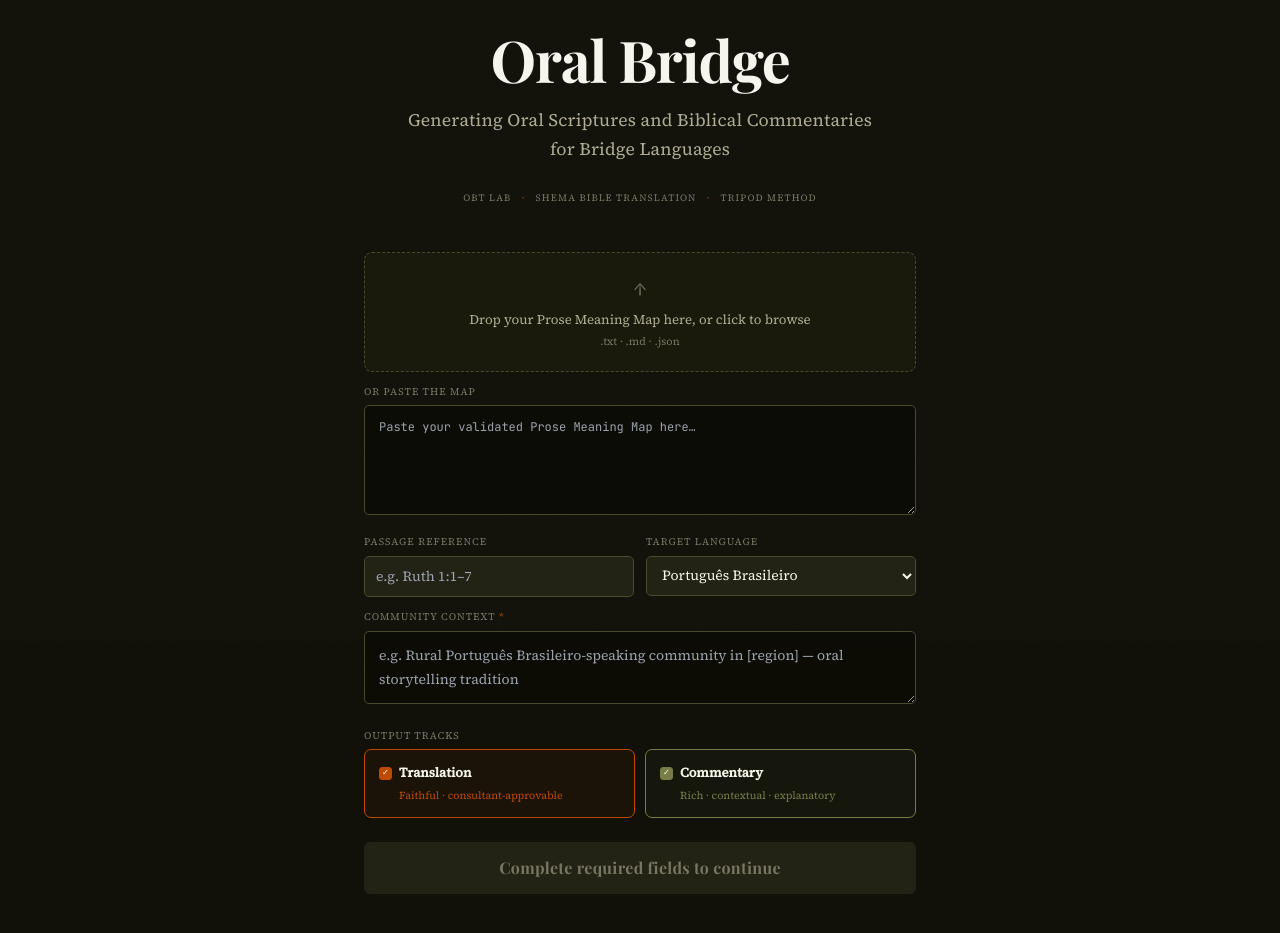
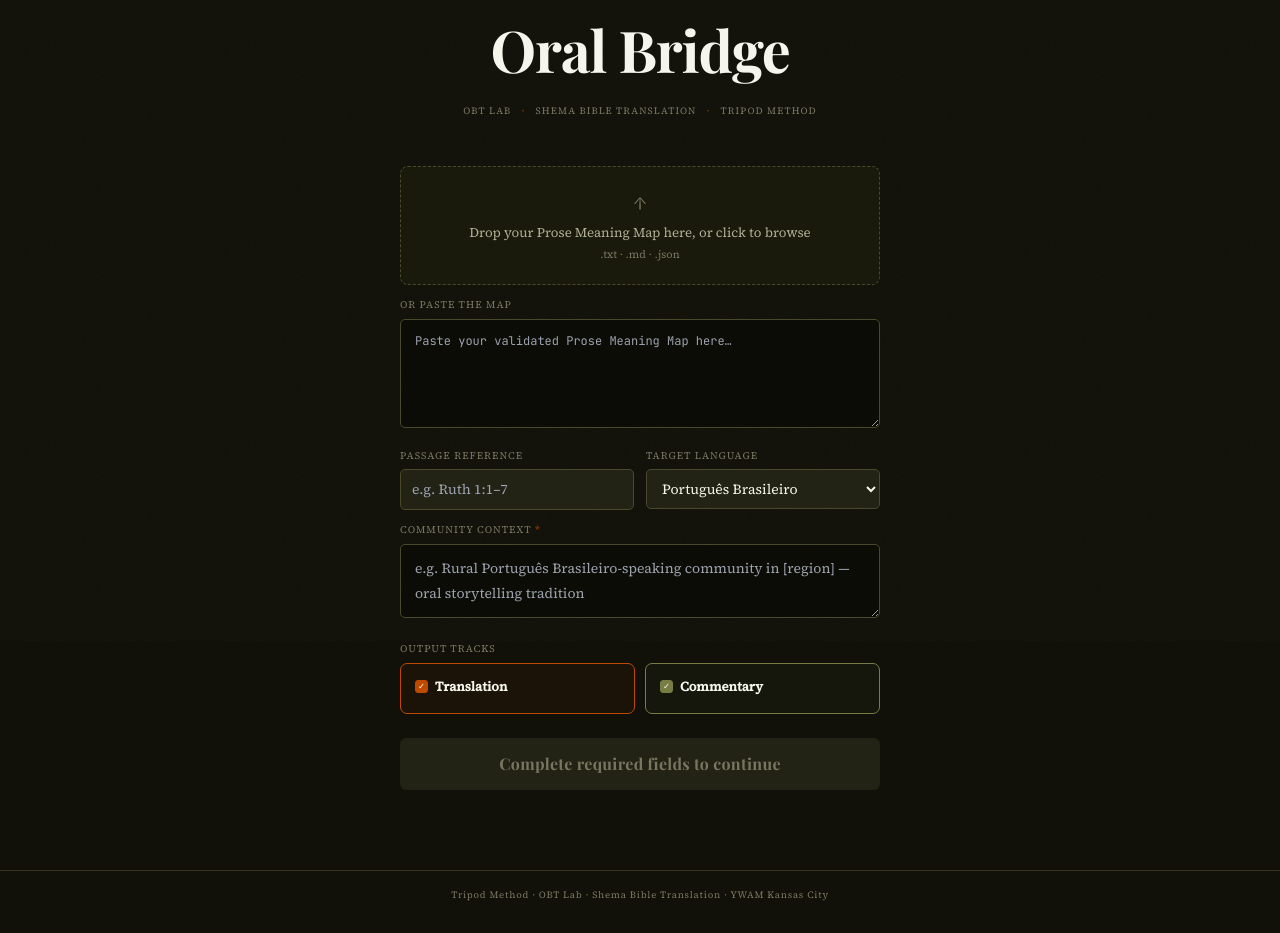
Before and after one commit to MarciaSuzuki/multilingual-oral-bridge, a Next.js app: page / in a window 1280 px wide. Shown: the part 159-1092 px from the top of the page. Built offline with nearby package versions, Linux system fonts and the light colour scheme; a web font is replaced by a local one.

Commit message:
Refactor styles and clean up track subtitles
Adjusted body styles and removed subtitles for tracks.

```diff
--- a/app/page.tsx
+++ b/app/page.tsx
@@ -344,7 +344,7 @@
 <title>Oral Bridge — Process Document — ${passage}</title>
 <style>
   * { box-sizing: border-box; margin: 0; padding: 0; }
-  body { font-family: 'Georgia', serif; font-size: 15px; line-height: 1.7; color: #2a2a1a; background: #faf9f2; max-width: 820px; margin: 0 auto; padding: 48px 40px 80px; }
+  body { font-family: 'Georgia', serif; font-size: 15px; line-height: 1.7; color: #2a2a1a; background: #faf9f2; max-width: 760px; margin: 0 auto; padding: 40px 32px 80px; }
   h1 { font-size: 2rem; font-weight: 700; color: #1a1a0c; margin-bottom: 8px; }
   h2 { font-size: 1.1rem; font-weight: 700; color: #3f3e20; margin: 20px 0 8px; }
   h3 { font-size: 1rem; font-weight: 700; color: #3f3e20; margin: 14px 0 6px; }
@@ -582,7 +582,7 @@
         <span style={{ color, fontSize: "1.1rem", flexShrink: 0 }}>{icon}</span>
         <div style={{ flex: 1 }}>
           <div style={{ fontFamily: "'Playfair Display', serif", fontSize: "0.95rem", fontWeight: 700, color: C.cream }}>{title}</div>
-          <div style={{ fontSize: "0.62rem", color, marginTop: 1, letterSpacing: "0.05em" }}>{subtitle}</div>
+          {subtitle && <div style={{ fontSize: "0.62rem", color, marginTop: 1, letterSpacing: "0.05em" }}>{subtitle}</div>}
         </div>
         {badge && <span style={{ fontSize: "0.57rem", letterSpacing: "0.09em", textTransform: "uppercase", color, background: `${color}1a`, border: `1px solid ${color}44`, borderRadius: 3, padding: "2px 7px" }}>{badge}</span>}
         <span style={{ color: C.textMuted, fontSize: "0.65rem" }}>{open ? "▾" : "▸"}</span>
@@ -714,7 +714,7 @@
   const wordCount = mapText.split(/\s+/).filter(Boolean).length;
 
   return (
-    <div style={{ maxWidth: 600, margin: "0 auto", padding: "52px 24px 80px" }}>
+    <div style={{ maxWidth: 520, margin: "0 auto", padding: "44px 20px 80px" }}>
       {/* Hero */}
       <div style={{ textAlign: "center", marginBottom: 44 }}>
         <div style={{ display: "flex", justifyContent: "center", marginBottom: 20 }}>
@@ -723,9 +723,6 @@
         <h1 style={{ fontFamily: "'Playfair Display', serif", fontSize: "clamp(2.4rem, 5vw, 3.6rem)", fontWeight: 700, color: C.cream, lineHeight: 1.1, marginBottom: 14, letterSpacing: "-0.02em" }}>
           Oral Bridge
         </h1>
-        <p style={{ color: C.creamDim, fontSize: "clamp(0.9rem, 2vw, 1.1rem)", lineHeight: 1.65, maxWidth: 480, margin: "0 auto 18px", letterSpacing: "0.01em" }}>
-          Generating Oral Scriptures and Biblical Commentaries for Bridge Languages
-        </p>
         <div style={{ display: "inline-flex", gap: 10, fontSize: "0.6rem", letterSpacing: "0.12em", textTransform: "uppercase", color: C.textMuted }}>
           <span>OBT Lab</span><span style={{ color: C.telha }}>·</span>
           <span>Shema Bible Translation</span><span style={{ color: C.telha }}>·</span>
@@ -774,8 +771,8 @@
         <label style={labelSt}>Output tracks</label>
         <div style={{ display: "grid", gridTemplateColumns: "1fr 1fr", gap: 10 }}>
           {([
-            { key: "faithful" as const, label: "Translation", sub: "Faithful · consultant-approvable", color: TRANSLATION_COLOR },
-            { key: "commented" as const, label: "Commentary", sub: "Rich · contextual · explanatory", color: COMMENTARY_COLOR },
+            { key: "faithful" as const, label: "Translation", sub: "", color: TRANSLATION_COLOR },
+            { key: "commented" as const, label: "Commentary", sub: "", color: COMMENTARY_COLOR },
           ]).map(t => (
             <div key={t.key} onClick={() => setTracks(prev => ({ ...prev, [t.key]: !prev[t.key] }))}
               style={{ padding: "12px 14px", border: `1.5px solid ${tracks[t.key] ? t.color : C.borderMid}`, borderRadius: 7, cursor: "pointer", background: tracks[t.key] ? `${t.color}10` : C.surface, transition: "all 0.2s ease" }}>
@@ -1004,9 +1001,6 @@
           <ShemaIcon size={28} color={C.telha} />
           <div>
             <div style={{ fontFamily: "'Playfair Display', serif", fontSize: "0.95rem", fontWeight: 700, color: C.cream, lineHeight: 1.1 }}>Oral Bridge</div>
-            <div style={{ fontSize: "0.52rem", letterSpacing: "0.1em", textTransform: "uppercase", color: C.textMuted }}>
-              Generating Oral Scriptures and Biblical Commentaries for Bridge Languages
-            </div>
           </div>
         </div>
         {phase === "pipeline" && (
@@ -1022,10 +1016,10 @@
       {phase === "upload" && <UploadPanel onStart={handleStart} />}
 
       {phase === "pipeline" && (
-        <div style={{ maxWidth: 1100, margin: "0 auto", padding: "20px 18px 80px" }}>
+        <div style={{ maxWidth: 860, margin: "0 auto", padding: "20px 16px 80px" }}>
 
           {/* Shared Analysis */}
-          <TrackSection title="Shared Analysis" subtitle="Oral Exegesis · Oral Patterns" color={SHARED_COLOR} icon="◈"
+          <TrackSection title="Shared Analysis" subtitle="" color={SHARED_COLOR} icon="◈"
             badge={stepStatuses.analyst === "done" ? "complete" : "in progress"}
             defaultOpen={stepStatuses.analyst !== "done"}>
             <AgentStep stepId="cartographer" label={STEP_FULL_LABELS.cartographer} description={descriptions.cartographer}
@@ -1043,7 +1037,7 @@
           {/* Two-column tracks */}
           <div id="track-section" style={{ display: "grid", gridTemplateColumns: activeTracks.faithful && activeTracks.commented ? "1fr 1fr" : "1fr", gap: 14, marginTop: 10 }}>
             {activeTracks.faithful && (
-              <TrackSection title="Translation" subtitle="Faithful · consultant-approvable" color={TRANSLATION_COLOR} icon="◎"
+              <TrackSection title="Translation" subtitle="" color={TRANSLATION_COLOR} icon="◎"
                 badge={stepStatuses.checker === "done" ? "complete" : stepStatuses.faithful_reconstructor === "pending" ? "waiting" : "in progress"}>
                 <div id="step-faithful_reconstructor">
                 <AgentStep stepId="faithful_reconstructor" label={STEP_FULL_LABELS.faithful_reconstructor} description={descriptions.faithful_reconstructor}
@@ -1070,7 +1064,7 @@
             )}
 
             {activeTracks.commented && (
-              <TrackSection title="Commentary" subtitle="Rich · contextual · explanatory" color={COMMENTARY_COLOR} icon="◍"
+              <TrackSection title="Commentary" subtitle="" color={COMMENTARY_COLOR} icon="◍"
                 badge={stepStatuses.commented_framer === "done" ? "complete" : stepStatuses.commented_reconstructor === "pending" ? "waiting" : "in progress"}>
                 <div id="step-commented_reconstructor">
                 <AgentStep stepId="commented_reconstructor" label={STEP_FULL_LABELS.commented_reconstructor} description={descriptions.commented_reconstructor}
```
